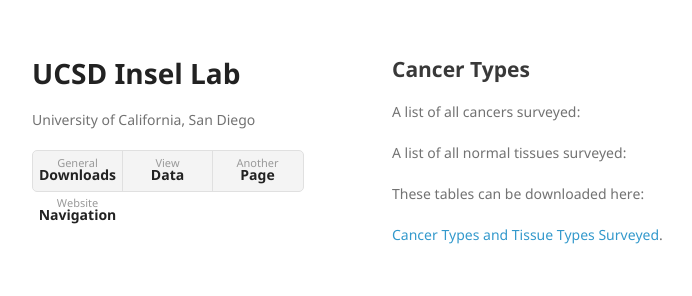
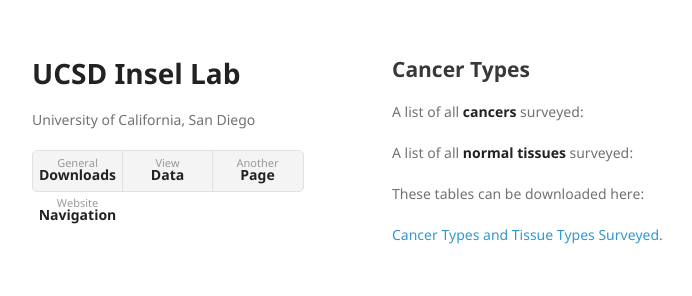
Before and after one commit to insellab/insellab.github.io, a Jekyll site: the page built from cancertypes.md, in a window 1280 px wide. Shown: the top 296 px of the page, without its empty margins (178-870 px from the left). Built offline with Jekyll 4.4.1, drawn with Linux system fonts in a browser that asks for light colours; our own code applies the rules of GitHub Pages for plain Markdown files.

```diff
--- a/cancertypes.md
+++ b/cancertypes.md
@@ -4,10 +4,10 @@ layout: default
 
 ## Cancer Types
 
-A list of all cancers surveyed:
+A list of all **cancers** surveyed:
 
 
-A list of all normal tissues surveyed:
+A list of all **normal tissues** surveyed:
 
 
 These tables can be downloaded here:
```
